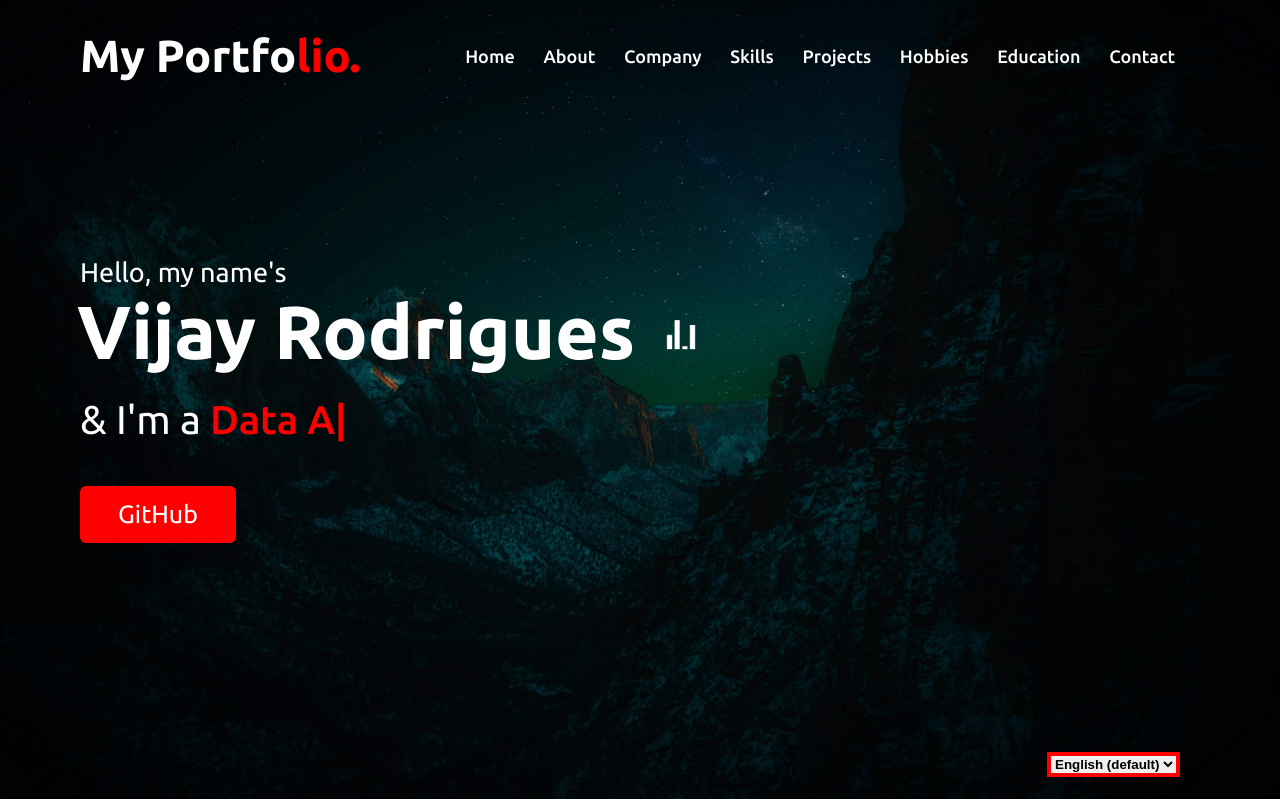
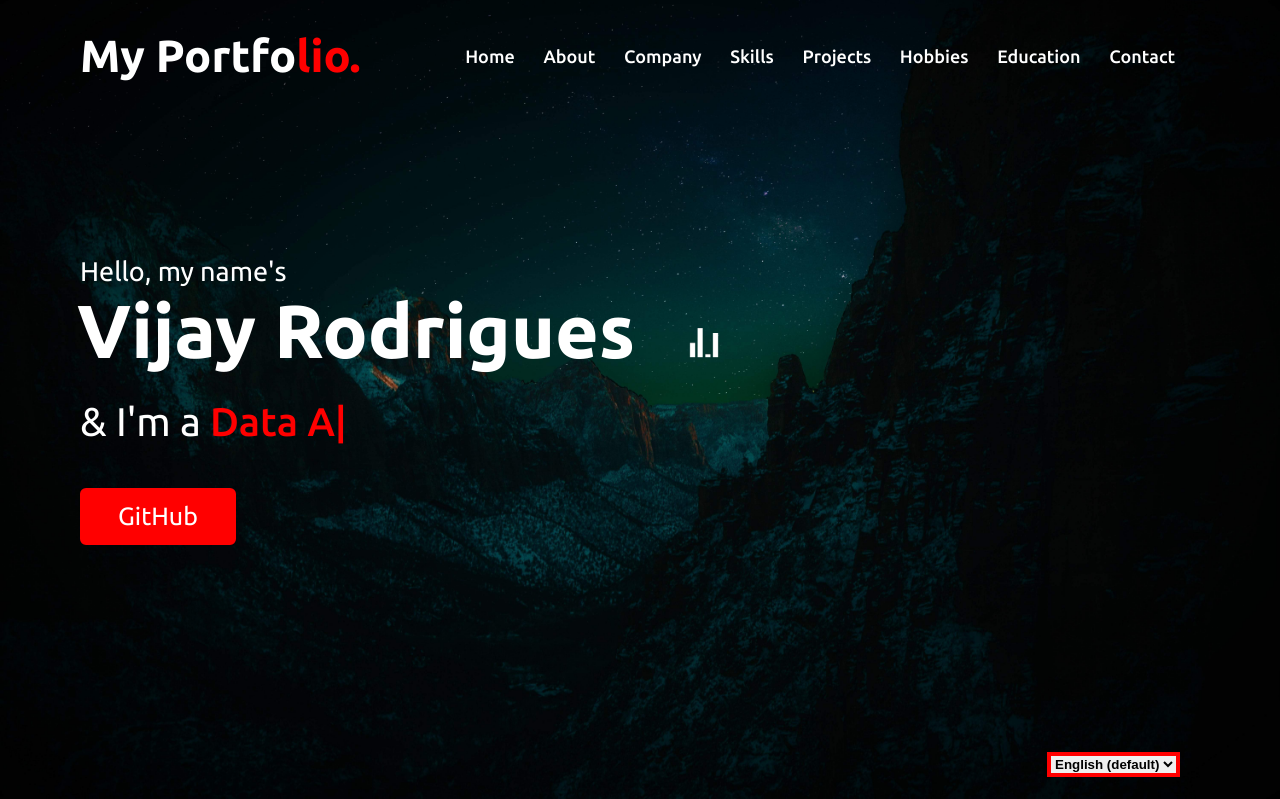
Before and after one commit to VijayRodrigues/my_personal_website_portfolio, a Flask app: page / in a window 1280 px wide. Shown: the top 799 px of the page. Run offline with Flask 2, Linux system fonts and the light colour scheme; some libraries are stand-ins or nearby versions.

Commit message:
first commit

```diff
--- a/templates/index.html
+++ b/templates/index.html
@@ -39,8 +39,6 @@
     .home .home-content .aud_img_new{
         background-color: transparent;
         border: 0px solid transparent;
-        position:absolute;
-        left:630px;
     }
 
     .trans_ops{
```
